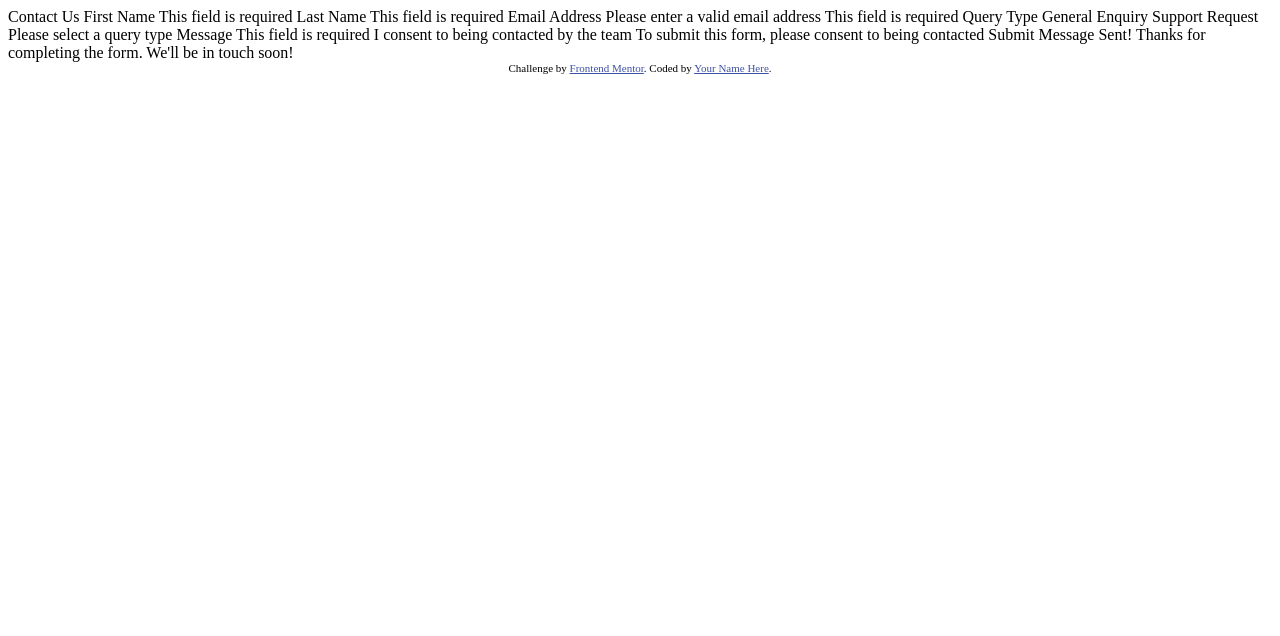
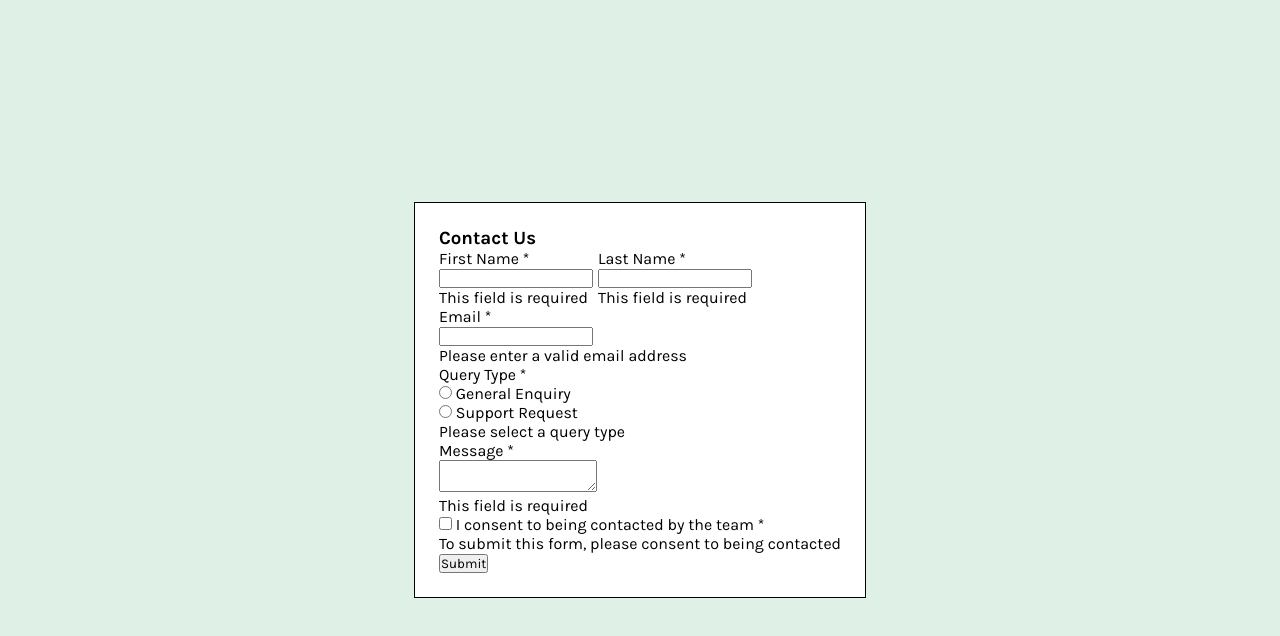
Before and after one commit to 4rch1tT/contact-form-FM, a plain HTML site: page index.html in a window 1280 px wide. Drawn offline with Linux system fonts and the light colour scheme.

Commit message:
added: outline

```diff
--- a/index.html
+++ b/index.html
@@ -1,52 +1,69 @@
 <!DOCTYPE html>
 <html lang="en">
   <head>
-  <meta charset="UTF-8">
-  <meta name="viewport" content="width=device-width, initial-scale=1.0"> <!-- displays site properly based on user's device -->
+    <meta charset="UTF-8" />
+    <meta name="viewport" content="width=device-width, initial-scale=1.0" />
 
-  <link rel="icon" type="image/png" sizes="32x32" href="./assets/images/favicon-32x32.png">
+    <link
+      rel="icon"
+      type="image/png"
+      sizes="32x32"
+      href="./assets/images/favicon-32x32.png"
+    />
+    <link rel="stylesheet" href="style.css" />
 
     <title>Frontend Mentor | Contact form</title>
-
-  <!-- Feel free to remove these styles or customise in your own stylesheet 👍 -->
-  <style>
-    .attribution { font-size: 11px; text-align: center; }
-    .attribution a { color: hsl(228, 45%, 44%); }
-  </style>
   </head>
   <body>
-
-  Contact Us
-
-  First Name
-  This field is required
-
-  Last Name
-  This field is required
-
-  Email Address
-  Please enter a valid email address
-  This field is required
-
-  Query Type
-  General Enquiry
-  Support Request
-  Please select a query type
-
-  Message
-  This field is required
-
-  I consent to being contacted by the team
-  To submit this form, please consent to being contacted
-
-  Submit
-
-  Message Sent!
-  Thanks for completing the form. We'll be in touch soon!
-
-  <div class="attribution">
-    Challenge by <a href="https://www.frontendmentor.io?ref=challenge">Frontend Mentor</a>.
-    Coded by <a href="#">Your Name Here</a>.
+    <main id="container">
+      <form id="form">
+        <h3>Contact Us</h3>
+        <div class="name-container">
+          <div>
+            <label for="first-name"> First Name <span>*</span> </label><br />
+            <input type="text" id="first-name" name="first-name" /><br />
+            <span class="error fname">This field is required</span>
           </div>
+          <div>
+            <label for="last-name"> Last Name <span>*</span> </label><br />
+            <input type="text" id="last-name" name="last-name" /><br />
+            <span class="error lname">This field is required</span>
+          </div>
+        </div>
+        <label for="email">Email <span>*</span></label
+        ><br />
+        <input type="email" name="email" id="email" /><br />
+        <span class="error mail">Please enter a valid email address</span>
+        <div>
+          <label for="">
+            Query Type <span>*</span>
+            <div>
+              <div>
+                <input type="radio" name="" />
+                <label for="">General Enquiry</label>
+              </div>
+              <div>
+                <input type="radio" name="" id="" />
+                <label for=""> Support Request </label>
+              </div>
+            </div>
+          </label>
+          <span class="error query">Please select a query type</span>
+        </div>
+        <label for="">
+          Message <span>*</span><br />
+          <textarea name="" id=""></textarea></label
+        ><br />
+        <span class="error msg">This field is required</span><br />
+        <input type="checkbox" name="" id="" />
+        <label for=""
+          >I consent to being contacted by the team <span>*</span></label
+        ><br />
+        <span class="error checkbox">To submit this form, please consent to being contacted</span
+        ><br />
+        <input type="submit" value="Submit" />
+      </form>
+    </main>
+    <script src="script.js"></script>
   </body>
 </html>
--- /dev/null
+++ b/style.css
@@ -0,0 +1,31 @@
+@font-face {
+  font-family: "Karla";
+  src: url("./assets/fonts/Karla-VariableFont_wght.ttf");
+}
+
+* {
+  box-sizing: border-box;
+  margin: 0;
+  padding: 0;
+  font-family: "Karla";
+}
+
+#container {
+  height: 100vh;
+  width: 100%;
+  display: flex;
+  justify-content: center;
+  align-items: center;
+  background-color: hsl(148, 38%, 91%);
+}
+
+#form {
+  border: 1px solid black;
+  padding: 24px;
+  background-color: hsl(0, 0%, 100%);
+}
+
+.name-container {
+  display: flex;
+  gap: 5px;
+}
```
Also changed, not shown: script.js (added). Lines whose indentation alone changed are shown as unchanged.
